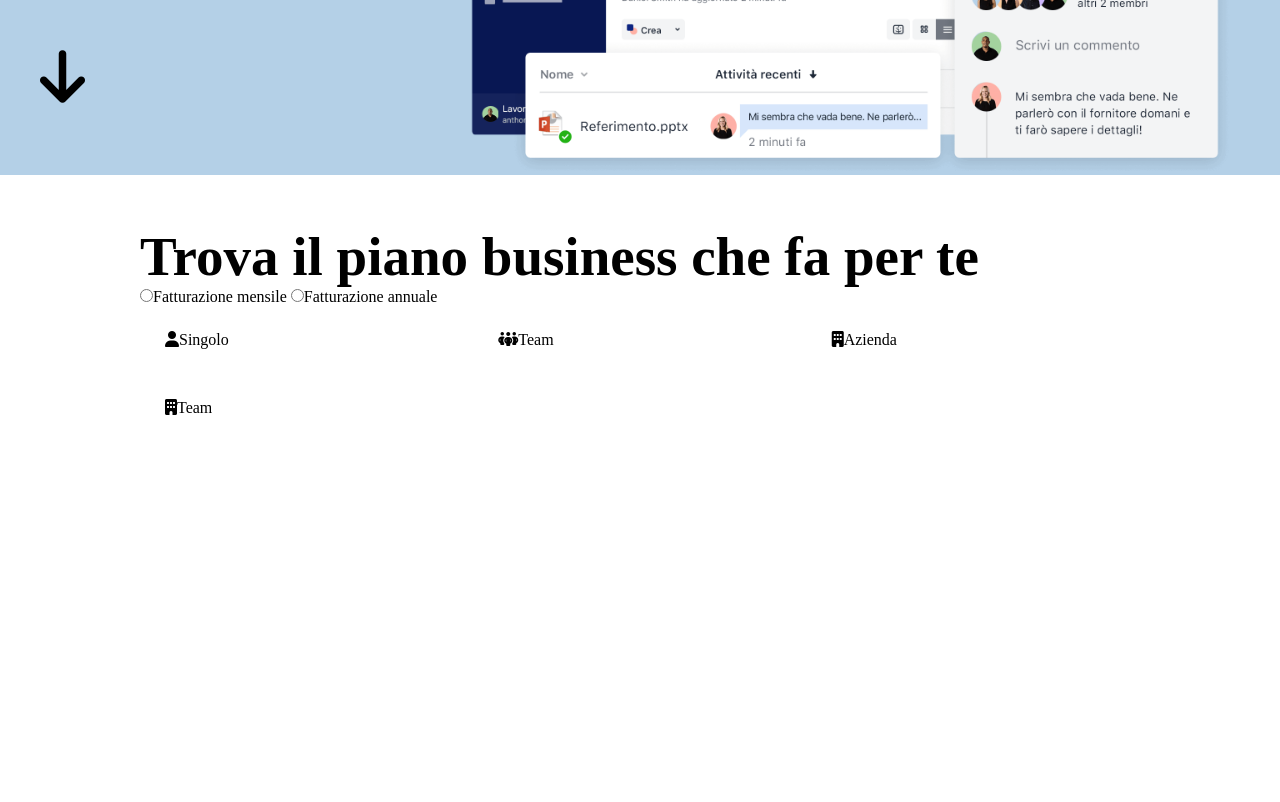
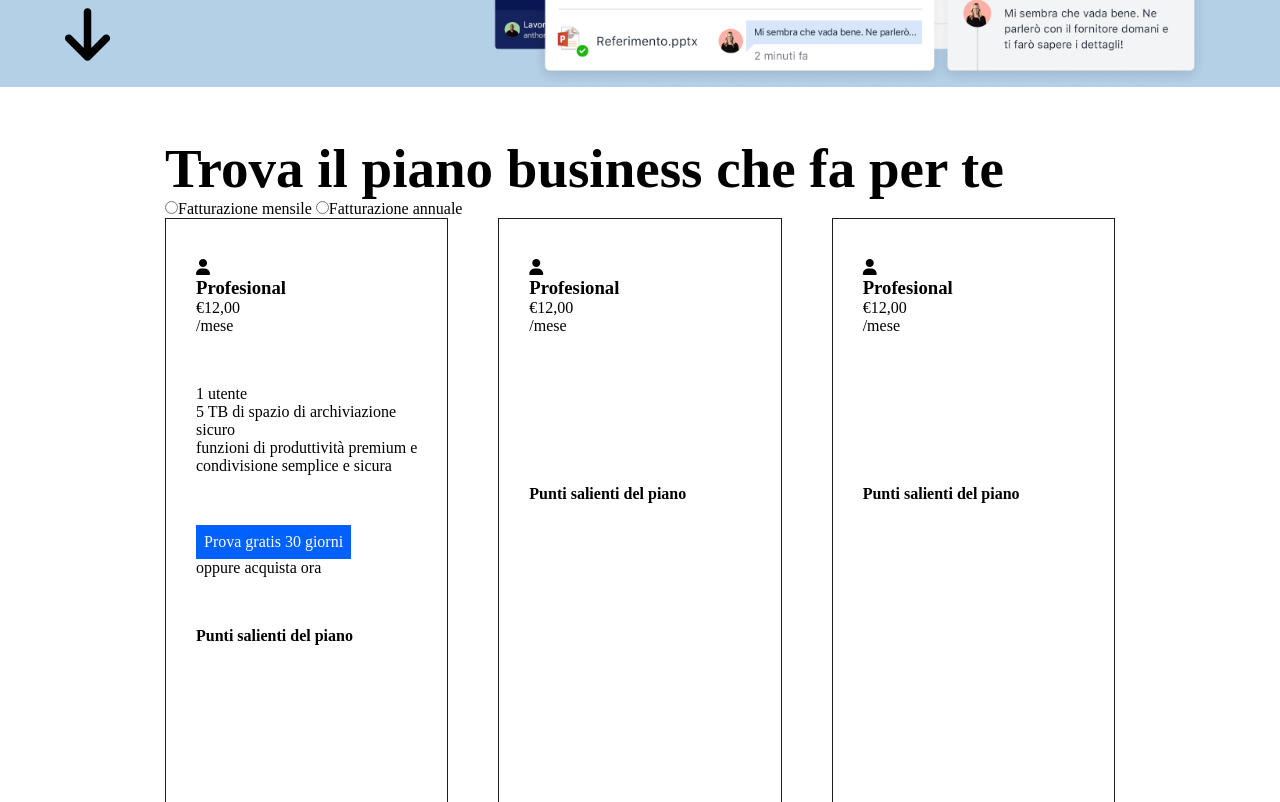
Before and after one commit to Leonardo-Corazzini/htmlcss-dropbox, a plain HTML site: page index.html in a window 1280 px wide. Shown: the part 718-1520 px from the top of the page. Before the commit the page ends 1160 px from the top, so only its background shows below. Drawn offline with Linux system fonts and the light colour scheme.

Commit message:
fix business plan section structure

```diff
--- a/css/app.css
+++ b/css/app.css
@@ -67,9 +67,12 @@ img{
 }
 .cta-menu{
     display: flex;
-    gap: 20px;
+
     justify-content: space-around;
     align-items: center;
+}
+.navbar .cta-menu a{
+    padding: 0 16px;
 }
 /* HERO STYLE */
 .hero{
@@ -79,7 +82,7 @@ img{
 }
 .hero-title{
     text-align: center;
-    font-size: 95px;
+    font-size: 70px;
     padding-bottom: 50px;
 
 }
@@ -104,9 +107,17 @@ img{
 
 }
 .card{
-    border: 1px soldi gray;
+    border: 1px solid rgb(29, 28, 28);
+    min-height: 800px;
+    padding: 40px 30px;
 }
-.contract-offers .card{
-    padding: 25px;
+main .row > *{
+    padding: 0 25px;
+}
+.card-body{
+    display: flex;
+    flex-wrap: wrap;
+    flex-direction: column;
+    gap: 50px;
 
 }
--- a/index.html
+++ b/index.html
@@ -64,17 +64,106 @@
                     </div>
                 </div>
                 <div class="contract-offers row">
-                    <div class="card col-33">
-                        <header><i class="fa-solid fa-user"></i>Singolo</header>
+                    <div class="col-33">
+                       <div class="card">
+                            <div class="card-header">
+                                <i class="fa-solid fa-user"></i>
+                            </div>
+                            <div class="card-body">
+                                <div class="card-price">
+                                    <h3>Profesional</h3>
+                                    <p>&euro;12,00</p>
+                                    <p>/mese</p>
+                                </div>
+                                <ul class="card-info">
+                                    <li>1 utente</li>
+                                    <li> 5 TB di spazio di archiviazione sicuro</li>
+                                    <li>funzioni di produttività premium e condivisione semplice e sicura</li>
+                                </ul>
+                                <div class="card-cta">
+                                     <div><a class="btn" href="">Prova gratis 30 giorni</a></div>
+                                    <div>oppure <a href="">acquista ora</a></div>
+
+                                </div>
+                                <div>
+                                    <h4>Punti salienti del piano</h4>
+                                    <ul class="card-info">
+                                        <li></li>
+                                        <li></li>
+                                    </ul>
+                                </div>
+
+                            </div>
+                       </div>
                     </div>
-                    <div class="card col-33">
-                        <header><i class="fa-solid fa-people-group"></i>Team</header>
+                    <div class="col-33">
+                        <div class="card">
+                            <div class="card-header">
+                             <i class="fa-solid fa-user"></i>
+                             </div>
+                             <div class="card-body">
+                             <div>
+                                 <h3>Profesional</h3>
+                                 <p>&euro;12,00</p>
+                                 <p>/mese</p>
+                             </div>
+                             <ul>
+                                 <li></li>
+                                 <li></li>
+                                 <li></li>
+                             </ul>
+                             <div>
+
+                             </div>
+                             <div>
+                                 <h4>Punti salienti del piano</h4>
+                                 <ul>
+                                     <li></li>
+                                     <li></li>
+                                 </ul>
+                             </div>
+
+                             </div>
+                        </div>
                     </div>
-                    <div class="card col-33">
-                        <header><i class="fa-solid fa-building"></i>Azienda</header>
+                    <div class="col-33">
+                        <div class="card">
+                            <div class="card-header">
+                             <i class="fa-solid fa-user"></i>
+                             </div>
+                             <div class="card-body">
+                             <div>
+                                 <h3>Profesional</h3>
+                                 <p>&euro;12,00</p>
+                                 <p>/mese</p>
+                             </div>
+                             <ul>
+                                 <li></li>
+                                 <li></li>
+                                 <li></li>
+                             </ul>
+                             <div>
+
+                             </div>
+                             <div>
+                                 <h4>Punti salienti del piano</h4>
+                                 <ul>
+                                     <li></li>
+                                     <li></li>
+                                 </ul>
+                             </div>
+
+                             </div>
+                        </div>
                     </div>
-                    <div class="card col-100">
-                        <header><i class="fa-solid fa-building"></i>Team</header>
+
+
+
+                    <div class="col-100">
+                        <div class="card">
+
+                        </div>
+
                     </div>
                 </div>
             </div>
```
